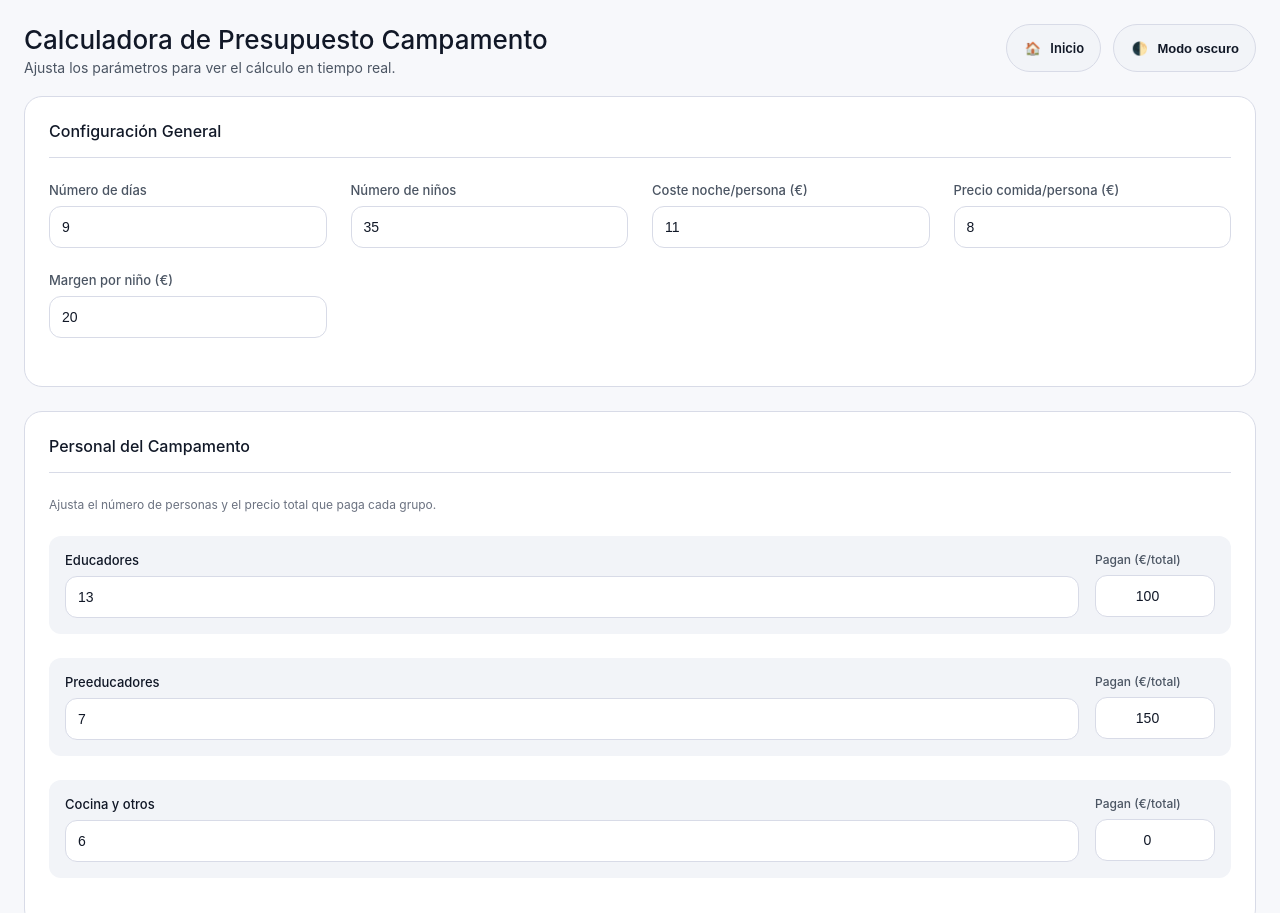
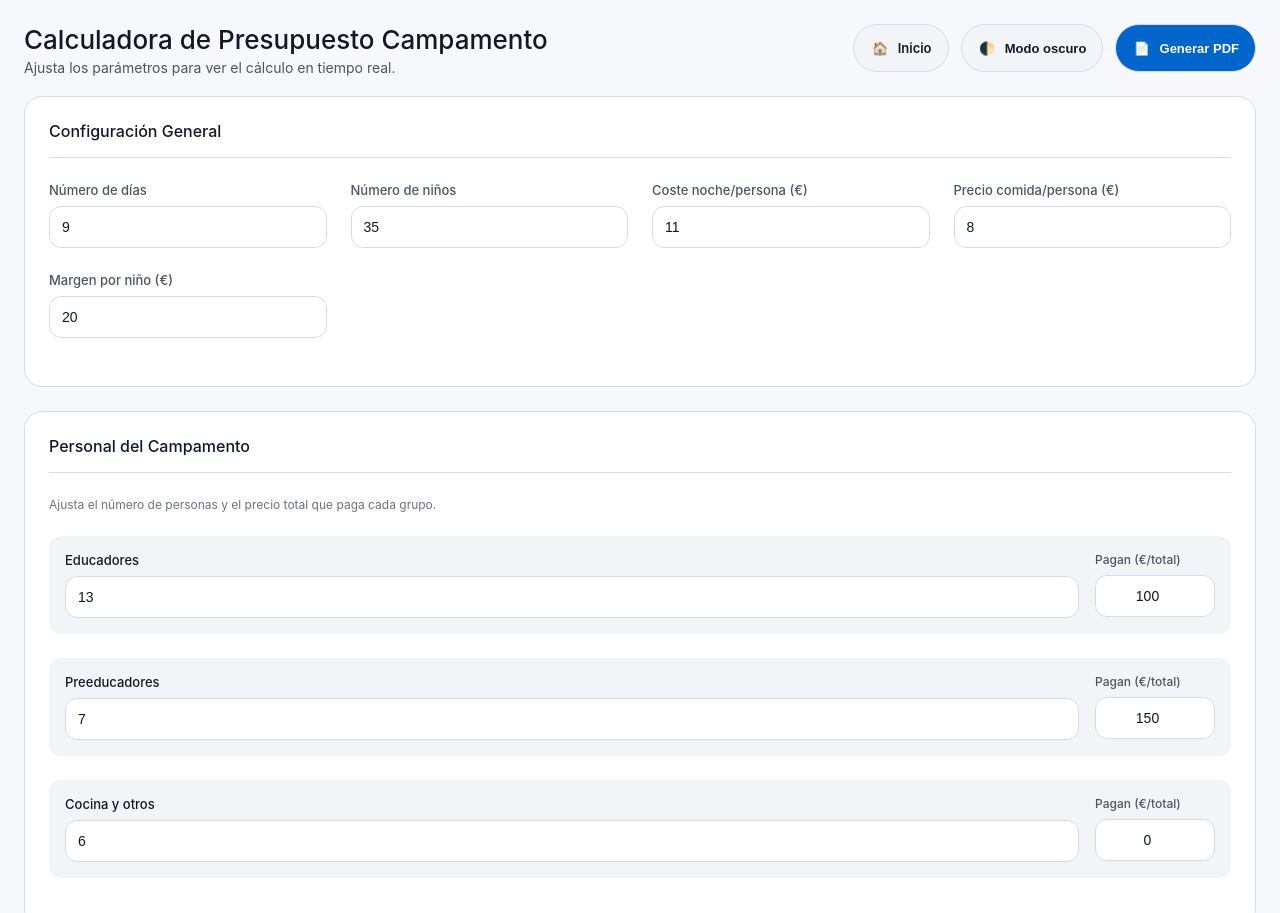
Before and after one commit to pardalaco/Juniors-Presupuestos, a website built with Vite: page calculadora_campamento.html in a window 1280 px wide. Shown: the top 913 px of the page. Built offline with nearby package versions, Linux system fonts and the light colour scheme.

Commit message:
feat: campamento generarPDF button style

```diff
--- a/calculadora_campamento.html
+++ b/calculadora_campamento.html
@@ -25,6 +25,21 @@
           >
             <span class="icon">🌓</span>
             <span>Modo oscuro</span>
+          </button>
+          <button
+            id="generatePDF"
+            class="icon-button pdf-button"
+            type="button"
+            style="
+              background-color: #0066cc;
+              color: white;
+              transition: background-color 0.3s;
+            "
+            onmouseover="this.style.backgroundColor = '#004499'"
+            onmouseout="this.style.backgroundColor = '#0066CC'"
+          >
+            <span class="icon">📄</span>
+            <span>Generar PDF</span>
           </button>
         </div>
       </div>
@@ -294,13 +309,6 @@
           </div>
         </div>
 
-        <div class="section-actions">
-          <button id="generatePDF" class="icon-button" type="button">
-            <span class="icon">📄</span>
-            <span>Generar PDF</span>
-          </button>
-        </div>
-
         <table class="summary-table">
           <thead>
             <tr>
```
